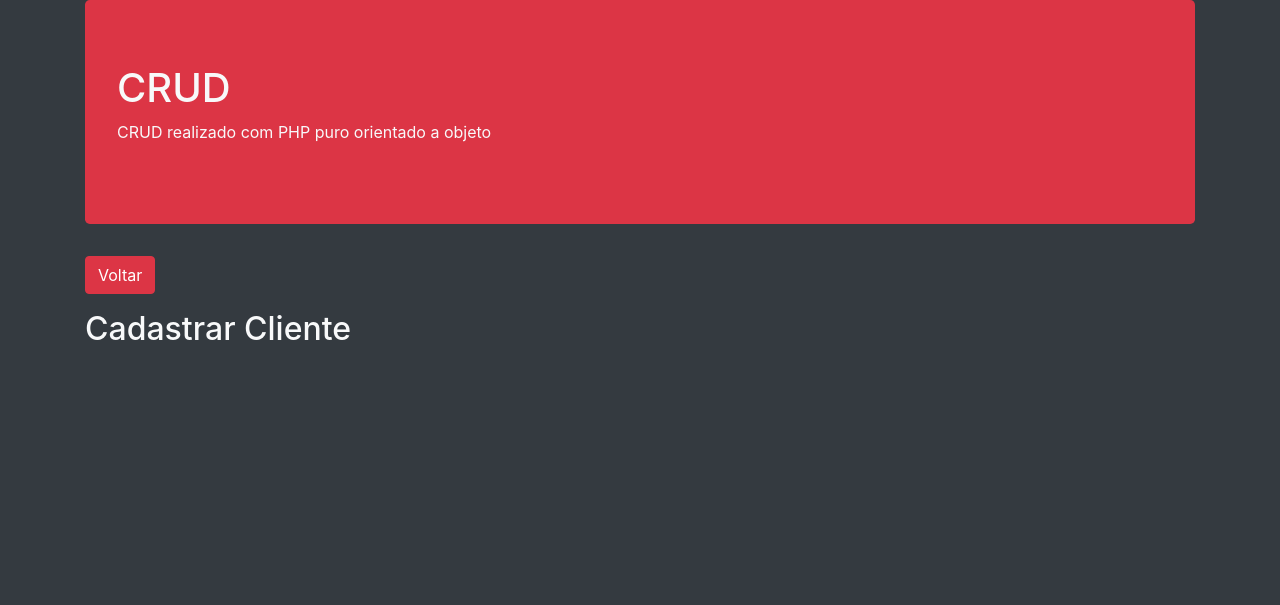
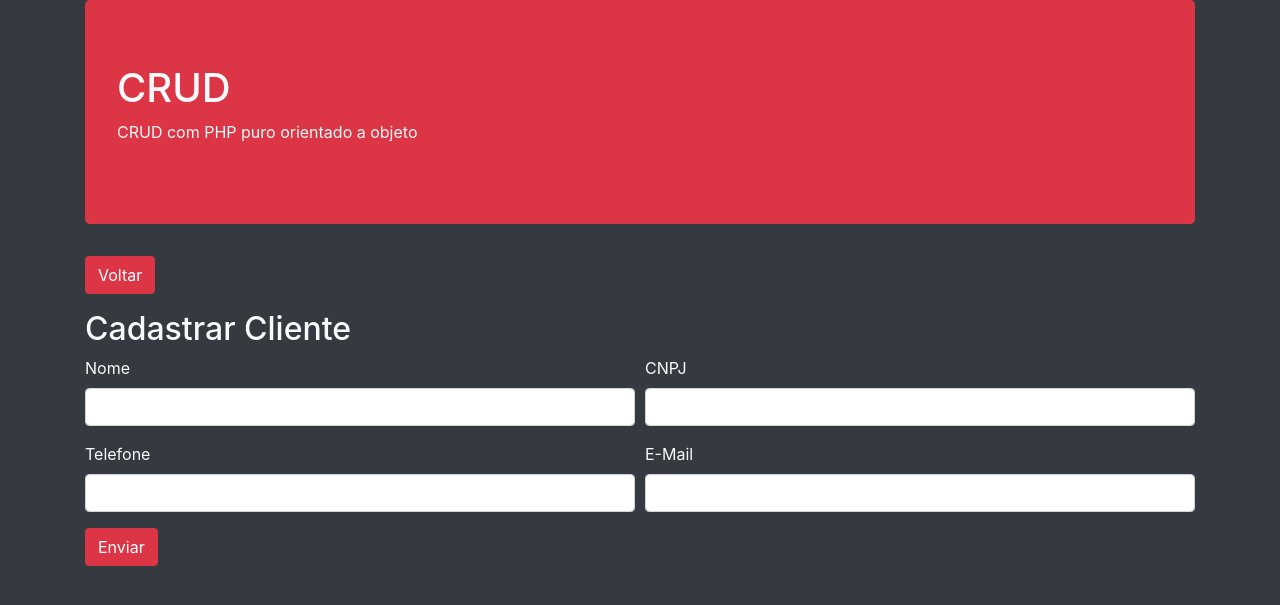
Before and after one commit to gustavobrigatti/crud, a PHP site: page /cadastrar.php in a window 1280 px wide. Shown: the top 605 px of the page. Run offline with PHP 8.4, Linux system fonts and the light colour scheme; some libraries are stand-ins or nearby versions.

Commit message:
adição de uma biblioteca de máscara e do form

```diff
--- a/cadastrar.php
+++ b/cadastrar.php
@@ -1,5 +1,10 @@
 <?php
     require __DIR__.'/vendor/autoload.php';
+
+    //VALIDAÇÃO DO POST
+    if(isset($_POST['nome'], $_POST['cnpj'], $_POST['telefone'], $_POST['email'])){
+        die('Cadastrar');
+    }
 
     include __DIR__.'/includes/header.php';
     include __DIR__.'/includes/formulario.php';
--- a/includes/footer.php
+++ b/includes/footer.php
@@ -11,5 +11,20 @@
     <script src="https://cdn.jsdelivr.net/npm/popper.js@1.16.1/dist/umd/popper.min.js" integrity="sha384-9/reFTGAW83EW2RDu2S0VKaIzap3H66lZH81PoYlFhbGU+6BZp6G7niu735Sk7lN" crossorigin="anonymous"></script>
     <script src="https://cdn.jsdelivr.net/npm/bootstrap@4.5.3/dist/js/bootstrap.min.js" integrity="sha384-w1Q4orYjBQndcko6MimVbzY0tgp4pWB4lZ7lr30WKz0vr/aWKhXdBNmNb5D92v7s" crossorigin="anonymous"></script>
     -->
+    <script src="node_modules/jquery-mask-plugin/src/jquery.mask.js"></script>
+    <script>
+      $('.mask-cnpj').mask('00.000.000/0000-00', {reverse: true});
+      $('.mask-cep').mask('00000-000');
+      $('.mask-date').mask('00/00/0000');
+      var SPMaskBehavior = function (val) {
+          return val.replace(/\D/g, '').length === 11 ? '(00) 00000-0000' : '(00) 0000-00009';
+      },
+      spOptions = {
+          onKeyPress: function(val, e, field, options) {
+              field.mask(SPMaskBehavior.apply({}, arguments), options);
+          }
+      };
+      $('.mask-tel').mask(SPMaskBehavior, spOptions);
+    </script>
   </body>
 </html>
--- a/includes/formulario.php
+++ b/includes/formulario.php
@@ -9,7 +9,31 @@
     <h2 class="mt-3">Cadastrar Cliente</h2>
 
     <form method="post">
+        <div class="form-row">
+            <div class="form-group col-6">
+                <label>Nome</label>
+                <input type="text" class="form-control" name="nome" required></input>
+            </div>
+            <div class="form-group col-6">
+                <label>CNPJ</label>
+                <input type="text" class="form-control mask-cnpj" name="cnpj" required></input>
+            </div>
+        </div>
 
+        <div class="form-row">
+            <div class="form-group col-6">
+                <label>Telefone</label>
+                <input type="text" class="form-control mask-tel" name="telefone" required></input>
+            </div>
+            <div class="form-group col-6">
+                <label>E-Mail</label>
+                <input type="email" class="form-control" name="email" required></input>
+            </div>
+        </div>
+
+        <div class="form-group">
+            <button type="submit" class="btn btn-danger">Enviar</button>
+        </div>
     </form>
 
 </main>
--- a/includes/header.php
+++ b/includes/header.php
@@ -14,5 +14,5 @@
     <div class="container">
       <div class="jumbotron bg-danger">
         <h1>CRUD</h1>
-        <p>CRUD realizado com PHP puro orientado a objeto</p>
+        <p>CRUD com PHP puro orientado a objeto</p>
       </div>
--- /dev/null
+++ b/package.json
@@ -0,0 +1,5 @@
+{
+  "dependencies": {
+    "jquery-mask-plugin": "^1.14.16"
+  }
+}
```
Also changed, not shown: package-lock.json (added).
